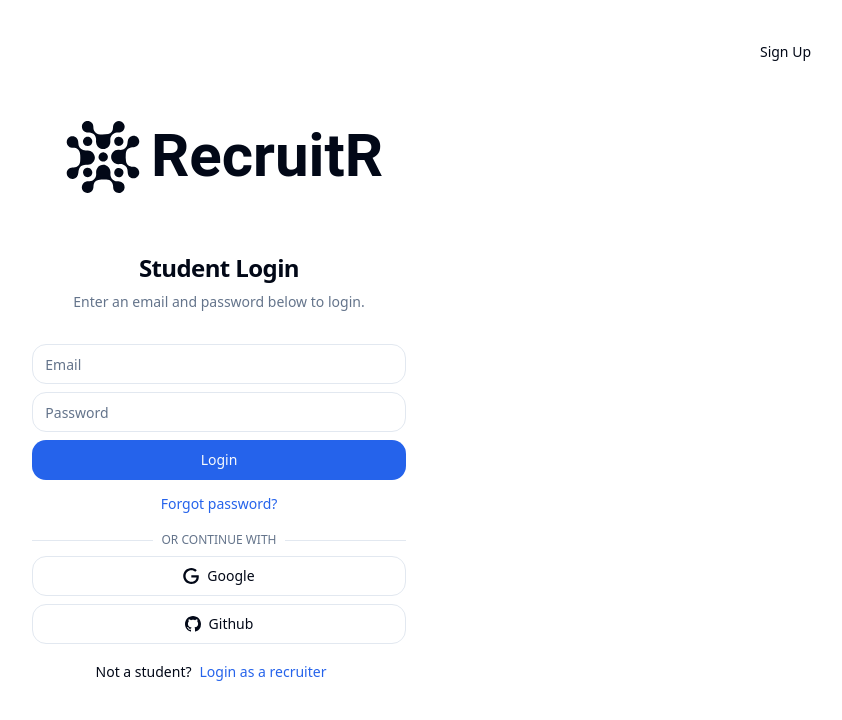
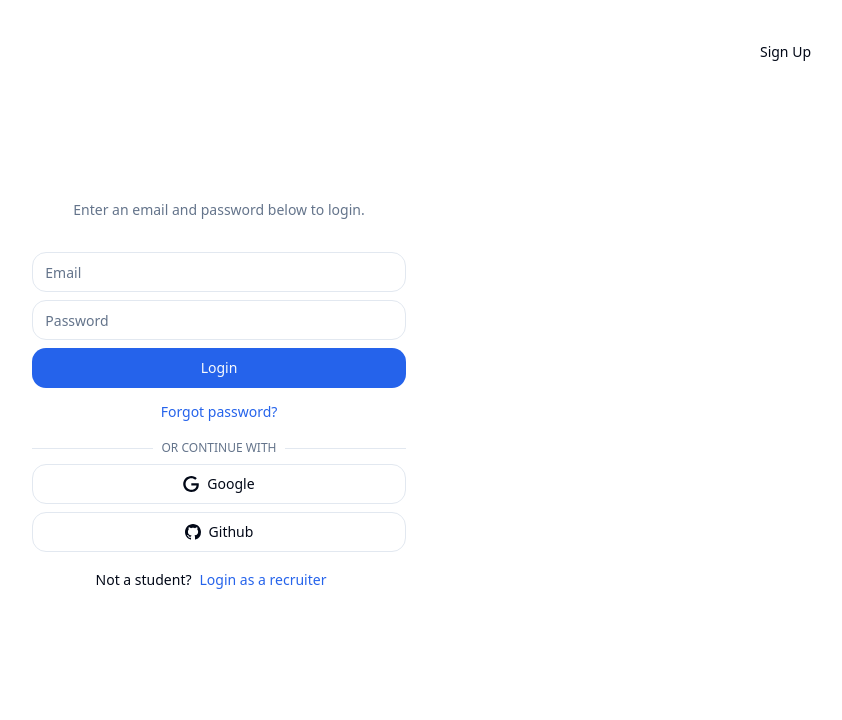
Before and after one commit to Recruit-R/RecruitR, a Next.js app: page /auth/login in a window 1280 px wide. Shown: the top 720 px of the page, without its empty margins (421-1263 px from the left). Built offline with nearby package versions, Linux system fonts and the light colour scheme; no server answers.

Commit message:
no more logo

```diff
--- a/app/auth/components/user-auth-form.tsx
+++ b/app/auth/components/user-auth-form.tsx
@@ -11,7 +11,6 @@ import { cn } from "@/lib/utils";
 import { zodResolver } from "@hookform/resolvers/zod";
 import { useForm } from "react-hook-form";
 // import microsoft icon
-import { LogoV2 } from "@/components/logo-v2.tsx";
 import Link from "next/link";
 import { useEffect, useState } from "react";
 import { BsGithub, BsMicrosoft } from "react-icons/bs";
@@ -119,14 +118,13 @@ export function UserAuthForm({ className, signup, eventId, ...props }: UserAuthF
         <>
 
             <div className="flex flex-col space-y-2 text-center justify-center">
-                <div className="flex justify-center items-center mb-10">
-                    {/*<Image src={picture} alt={"logo"} width={100} height={100} />*/}
+                {/* <div className="flex justify-center items-center mb-10">
                     <LogoV2 loginPage={true} />
                     <span className='font-roboto text-6xl font-semibold'>RecruitR</span>
                 </div>
                 <h1 className="text-2xl font-semibold tracking-tight">
                     {recruitLogin ? "Recruiter" : "Student"} {signup ? "Sign Up" : "Login"}
-                </h1>
+                </h1> */}
                 {
                     !recruitLogin && (
                         <p className="text-sm text-muted-foreground">
```
